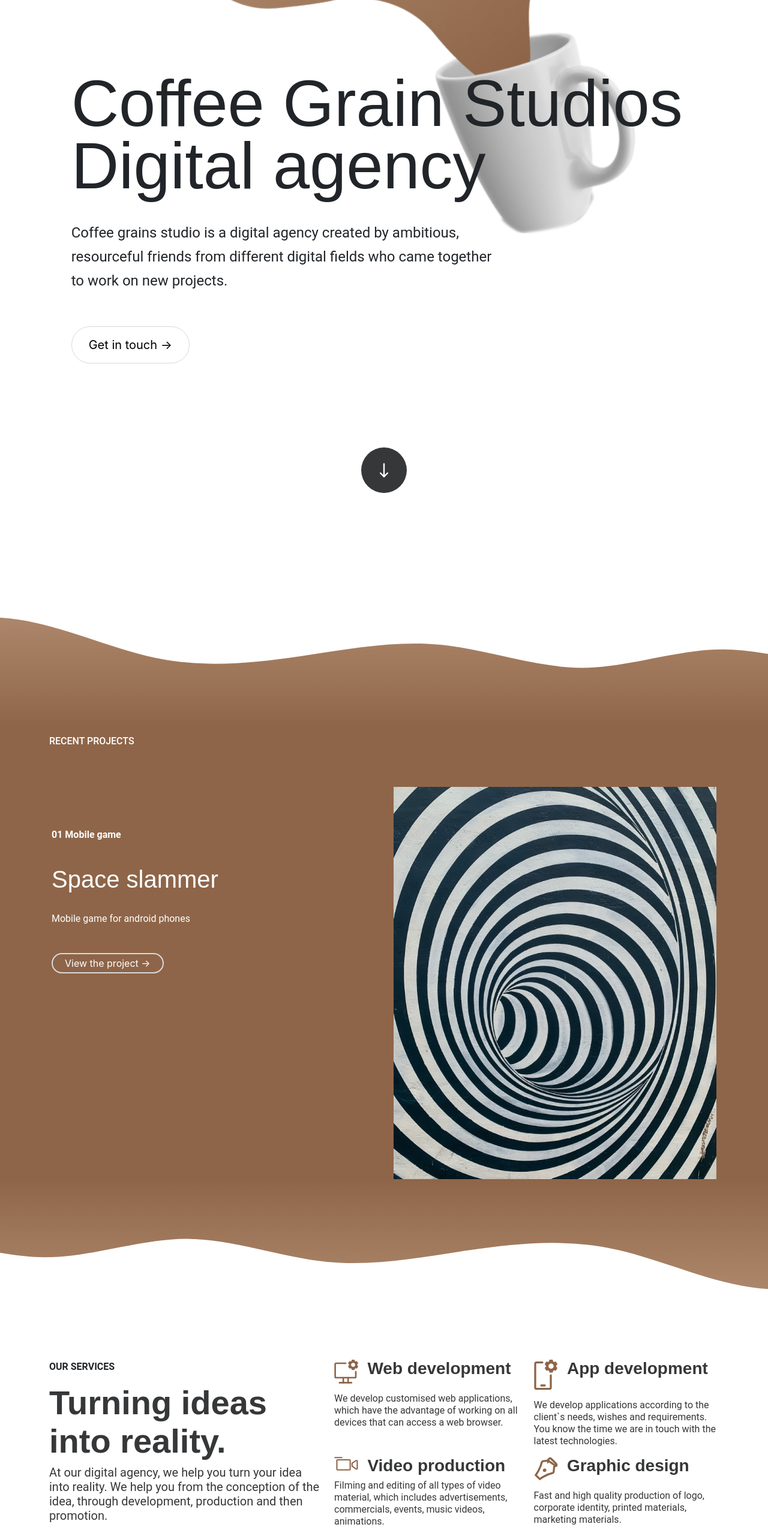
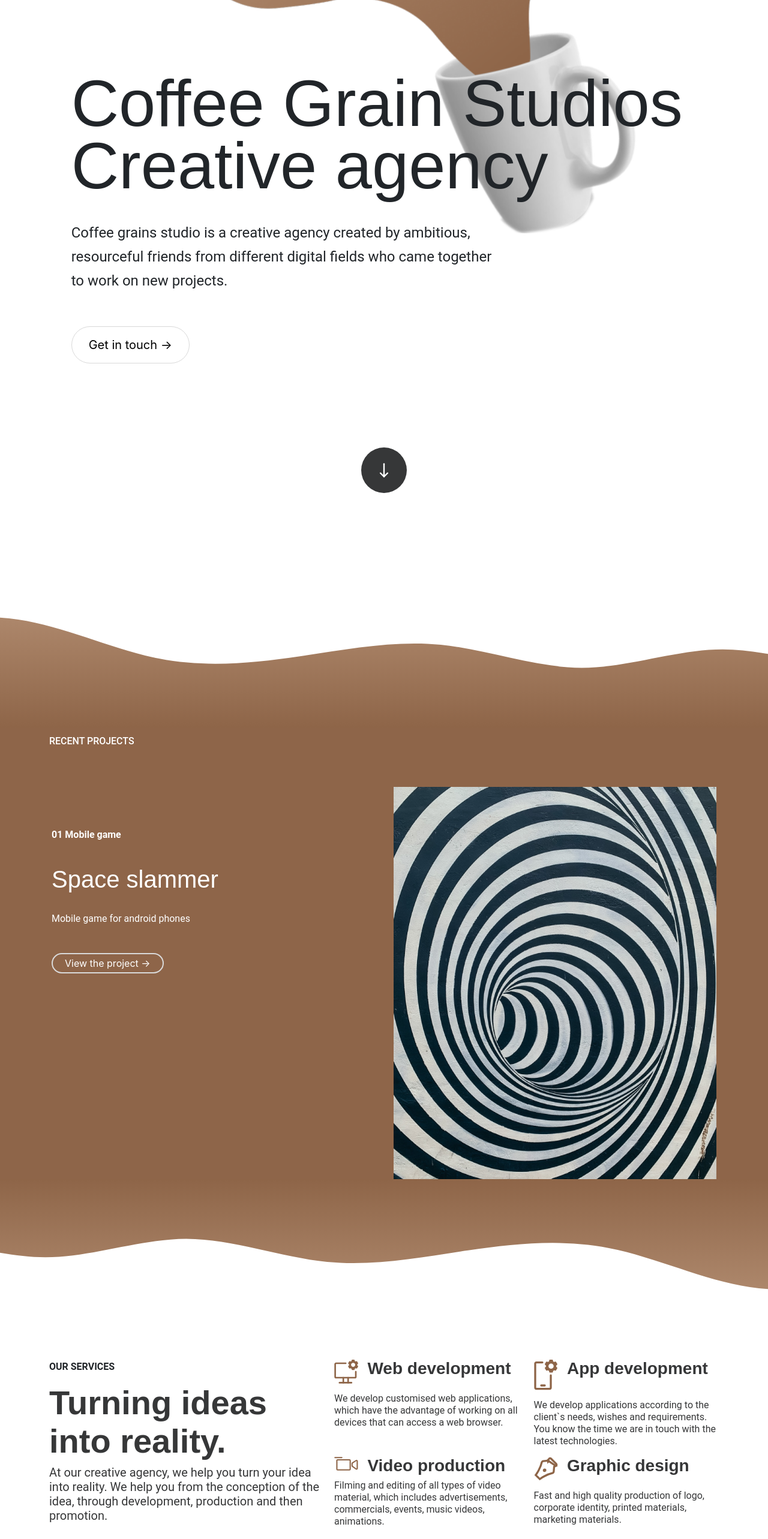
Before and after one commit to mayki0909/CoffeeGrainWebpage, a Next.js app: page / in a window 1280 px wide. Shown: the part 160-2726 px from the top of the page at 60% size. Built offline with nearby package versions, Linux system fonts and the light colour scheme.

Commit message:
From digital to creative agency

```diff
--- a/components/home/featured/featured.tsx
+++ b/components/home/featured/featured.tsx
@@ -10,9 +10,9 @@ export const Featured: NextComponentType = () => {
         <div className='row'>
           <div className='col'></div>
           <div className={`col-11 ${styles.content}`}>
-            <h1>Coffee Grain Studios <br/> Digital agency</h1>
+            <h1>Coffee Grain Studios <br/> Creative agency</h1>
             <p>
-              Coffee grains studio is a digital agency created by ambitious, resourceful friends
+              Coffee grains studio is a creative agency created by ambitious, resourceful friends
               from different digital fields who came together to work on new projects.
             </p>
             <a href="#contact">
--- a/components/home/services/services.tsx
+++ b/components/home/services/services.tsx
@@ -8,7 +8,7 @@ export const Services = () => {
         <div className='col-12 col-lg-5'>
           <p><strong>OUR SERVICES</strong></p>
           <h2 className={styles.h2}>Turning ideas into reality.</h2>
-          <p className={styles.text}>At our digital agency, we help you turn your idea into reality. We help you from the conception of the idea, through development, production and then promotion.</p>
+          <p className={styles.text}>At our creative agency, we help you turn your idea into reality. We help you from the conception of the idea, through development, production and then promotion.</p>
         </div>
         <div className='col-12 col-lg-7'>
           <div className='row'>
--- a/pages/index.tsx
+++ b/pages/index.tsx
@@ -9,8 +9,8 @@ import { Footer } from '../components/home/foooter/footer';
 const Home: NextPage = () => {
 
   const metadata = {
-    title: 'Coffee Grain Studios - Digital agency',
-    description: 'Coffee Grain Studios is digital agency, created by ex-classmates from Slovenia. It includes people with different skillset from digital space.',
+    title: 'Coffee Grain Studios - creative agency',
+    description: 'Coffee Grain Studios is creative agency, created by ex-classmates from Slovenia. It includes people with different skillset from digital space.',
     url: 'https://coffee-grain-webpage.vercel.app',
     imageUrl: '/images/LogoBlack.png'
   }
```
Also changed, not shown: public/manifest.json.
